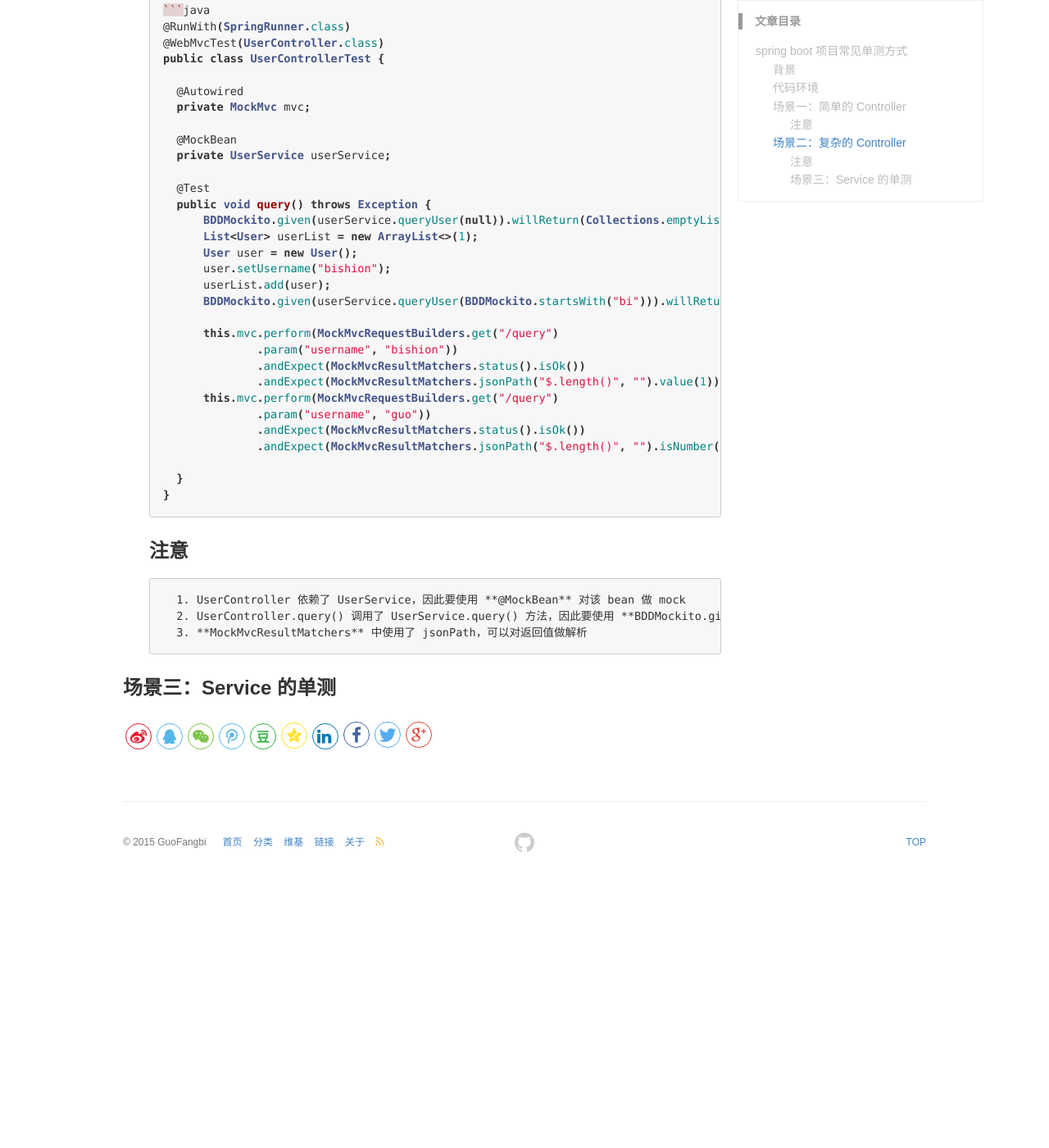
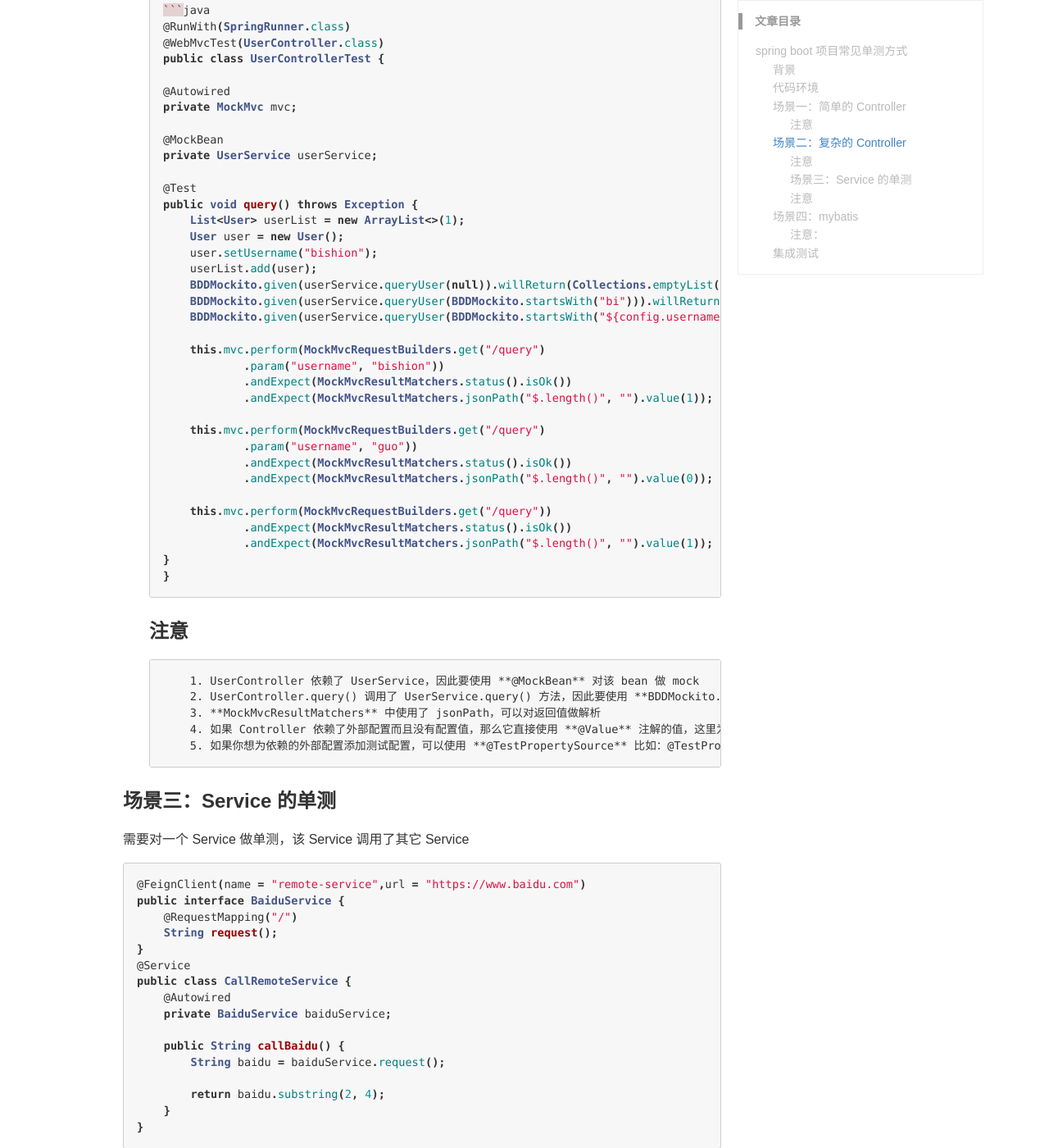
Before and after one commit to bishion/bishion.github.io, a Jekyll site: the page built from _posts/2019-03-16-sprig-boot-test.md, in a window 1280 px wide and 1400 px high, scrolled down 2231 px. Shown: the whole window at 82% size. Built offline with Jekyll 4.4.1, drawn with Linux system fonts in a browser that asks for light colours; before the commit the page ends 3307 px from its top, so only the background shows below that; some of the changed text lies outside the part shown.

Commit message:
spring boot test

````diff
--- a/_posts/2019-03-16-sprig-boot-test.md
+++ b/_posts/2019-03-16-sprig-boot-test.md
@@ -65,6 +65,7 @@
 - 请求参数
 - 返回 Json数据
 - 甚至某些字段是从 配置中心获取的
+-
 ```java
 @RestController
 public class UserController {
@@ -95,22 +96,27 @@
 
     @Test
     public void query() throws Exception {
-        BDDMockito.given(userService.queryUser(null)).willReturn(Collections.emptyList());
         List<User> userList = new ArrayList<>(1);
         User user = new User();
         user.setUsername("bishion");
         userList.add(user);
+        BDDMockito.given(userService.queryUser(null)).willReturn(Collections.emptyList());
         BDDMockito.given(userService.queryUser(BDDMockito.startsWith("bi"))).willReturn(userList);
+        BDDMockito.given(userService.queryUser(BDDMockito.startsWith("${config.username}"))).willReturn(userList);
 
         this.mvc.perform(MockMvcRequestBuilders.get("/query")
                 .param("username", "bishion"))
                 .andExpect(MockMvcResultMatchers.status().isOk())
                 .andExpect(MockMvcResultMatchers.jsonPath("$.length()", "").value(1));
+
         this.mvc.perform(MockMvcRequestBuilders.get("/query")
                 .param("username", "guo"))
                 .andExpect(MockMvcResultMatchers.status().isOk())
-                .andExpect(MockMvcResultMatchers.jsonPath("$.length()", "").isNumber());
+                .andExpect(MockMvcResultMatchers.jsonPath("$.length()", "").value(0));
 
+        this.mvc.perform(MockMvcRequestBuilders.get("/query"))
+                .andExpect(MockMvcResultMatchers.status().isOk())
+                .andExpect(MockMvcResultMatchers.jsonPath("$.length()", "").value(1));
     }
 }
 ```
@@ -118,5 +124,112 @@
 1. UserController 依赖了 UserService，因此要使用 **@MockBean** 对该 bean 做 mock
 2. UserController.query() 调用了 UserService.query() 方法，因此要使用 **BDDMockito.given().willReturn()** 对该方法做mock
 3. **MockMvcResultMatchers** 中使用了 jsonPath，可以对返回值做解析
+4. 如果 Controller 依赖了外部配置而且没有配置值，那么它直接使用 **@Value** 注解的值，这里为 *${config.username}*
+5. 如果你想为依赖的外部配置添加测试配置，可以使用 **@TestPropertySource** 比如：@TestPropertySource(properties = "config.username=test")
 
 ### 场景三：Service 的单测
+需要对一个 Service 做单测，该 Service 调用了其它 Service
+```java
+@FeignClient(name = "remote-service",url = "https://www.baidu.com")
+public interface BaiduService {
+    @RequestMapping("/")
+    String request();
+}
+@Service
+public class CallRemoteService {
+    @Autowired
+    private BaiduService baiduService;
+
+    public String callBaidu() {
+        String baidu = baiduService.request();
+
+        return baidu.substring(2, 4);
+    }
+}
+```
+
+测试代码：
+```java
+@RunWith(SpringRunner.class)
+@Import(CallRemoteService.class)
+public class CallRemoteServiceTest {
+
+    @MockBean
+    private BaiduService baiduService;
+
+    @Autowired
+    private CallRemoteService callRemoteService;
+
+    @Test
+    public void callBaidu() {
+        BDDMockito.given(this.baiduService.request()).willReturn("SUCCESS");
+        String result = callRemoteService.callBaidu();
+        Assert.hasLength(result,"返回数据不应该为空");
+        Assert.isTrue(result.length() == 2,"返回数据长度应为2");
+
+    }
+}
+```
+### 注意
+1. 如果需要测试一个 Service, 需要使用 **@Import** 将该 Service 引入到上下文
+2. 因为该 Service 调用了别的 Service，所以需要 **@MockBean**
+
+## 场景四：mybatis
+针对 dao 层的单测：
+1. 使用了 mybatis-spring-boot-starter 依赖
+2. 使用了 注解和 XML 两种方式的 mapper
+
+```java
+@Mapper
+public interface UserDao {
+
+    @Insert("insert into User values(null,#{username},#{age})")
+    @Options(useGeneratedKeys=true,keyColumn = "id")
+    Integer addUser(User user);
+
+    @Select("select * from User where username = #{username}")
+    List<User> queryUserByName(String username);
+    // 该方法为 xml 配置
+    Integer updateUserById(User user);
+}
+```
+测试代码：
+```java
+@RunWith(SpringRunner.class)
+@MybatisTest
+//@Rollback(false)
+//@AutoConfigureTestDatabase(replace = AutoConfigureTestDatabase.Replace.NONE)
+public class UserDaoTest {
+
+    @Autowired
+    private UserDao userDao;
+
+    @Test
+    public void testUserDao(){
+        // 测试插入数据
+        User user = new User();
+        user.setUsername("bizi");
+        user.setAge(18);
+        userDao.addUser(user);
+
+        // 测试更新数据
+        User newUser = new User();
+        newUser.setId(user.getId());
+        newUser.setUsername("bishion");
+        userDao.updateUserById(newUser);
+
+        // 测试查询数据
+        List<User> userList = userDao.queryUserByName("bishion");
+        Assert.notNull(user.getId(),"未获取到ID");
+        Assert.notEmpty(userList,"未查到插入数据");
+    }
+
+}
+```
+### 注意：
+1. **@AutoConfigureTestDatabase** 用于指定是否使用 mybatis 单测内置数据库，默认是使用
+2. 该测试用例依赖 mybatis-spring-boot-starter-test
+3. 因为 **兼容性** 问题，请不要将 **@MapperScan** 注解放到Application启动类上，否则会报错
+4. 如果你使用的是内置数据库，需要在 src/test/resources 下面添加 schema.sql，里面放入建表语句
+
+## 集成测试
````
